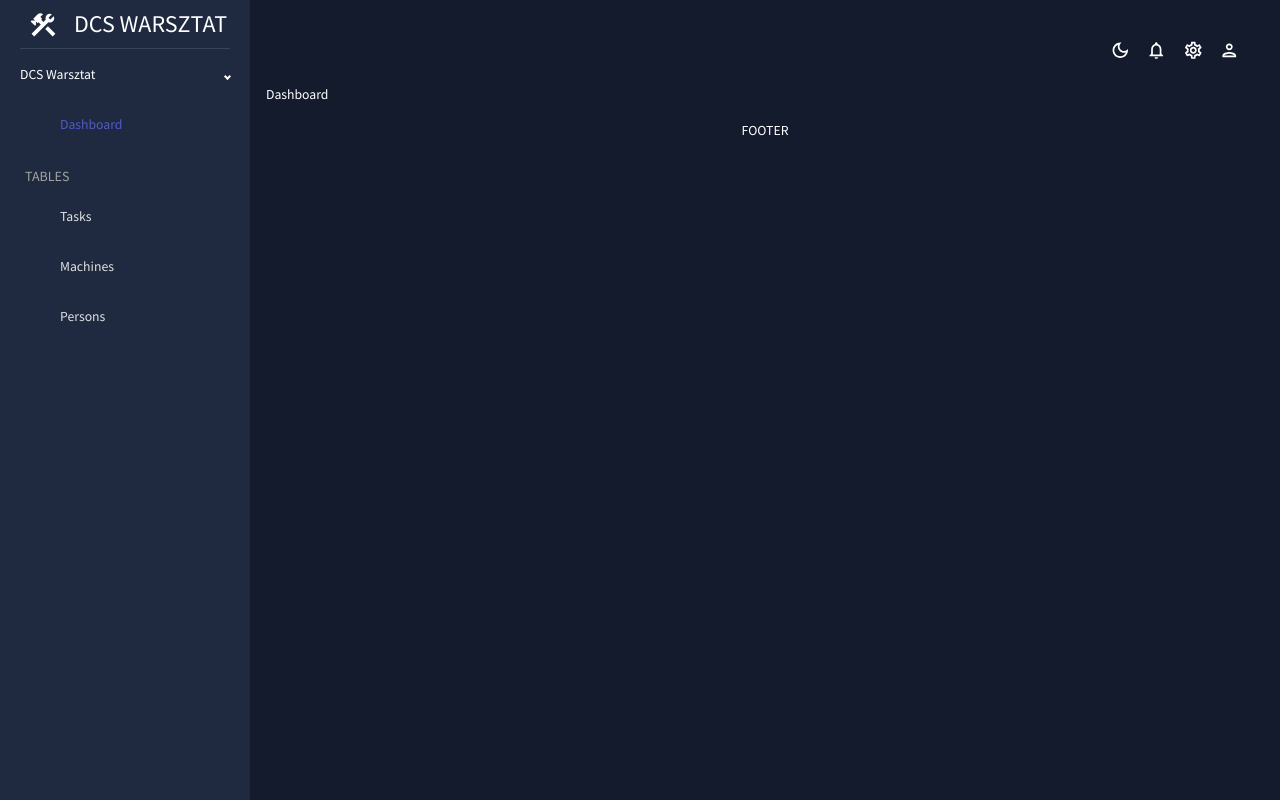
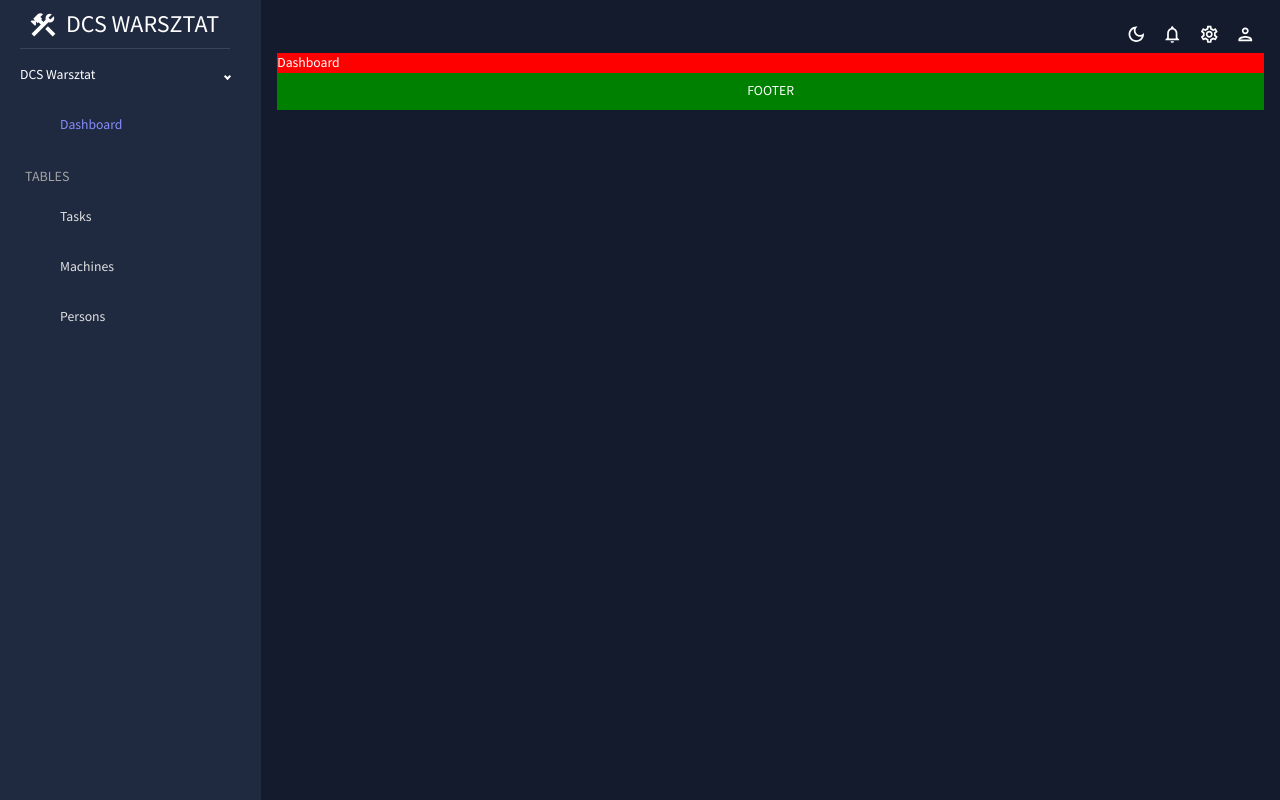
Before and after one commit to MarcinKryszewski/dcs_warszta, a React (Vite) app in the folder front/: page /dcs/admin/dashboard in a window 1280 px wide. Built offline with nearby package versions, Linux system fonts and the light colour scheme.

Commit message:
Pretization

```diff
--- a/front/src/App.jsx
+++ b/front/src/App.jsx
@@ -20,7 +20,10 @@ function App() {
         <div className="app">
           <Routes>
             <Route path="/admin/*" element={<Admin />} />
-            <Route path="*" element={<Navigate to="/admin/dashboard" replace />} />
+            <Route
+              path="*"
+              element={<Navigate to="/admin/dashboard" replace />}
+            />
           </Routes>
         </div>
       </ThemeProvider>
--- a/front/src/features/Dashboard/Dashboard.jsx
+++ b/front/src/features/Dashboard/Dashboard.jsx
@@ -2,8 +2,12 @@ import { Box } from "@mui/material";
 import React from "react";
 
 function Dashboard() {
-  console.log("Dashboard")
-  return <Box height={"100%"}>Dashboard</Box>;
+  console.log("Dashboard");
+  return (
+    <Box height={"100%"} bgcolor={"red"}>
+      Dashboard
+    </Box>
+  );
 }
 
 export default Dashboard;
--- /dev/null
+++ b/front/src/features/Tables/Machines.jsx
@@ -0,0 +1,8 @@
+import React from "react";
+
+function Machines() {
+  console.log("Machines");
+  return <div>Machines</div>;
+}
+
+export default Machines;
--- a/front/src/features/Tables/Tables.jsx
+++ /dev/null
@@ -1,8 +0,0 @@
-import React from "react";
-
-function Tables() {
-  console.log("Tables")
-  return <div>Tables</div>;
-}
-
-export default Tables;
--- a/front/src/features/_features.js
+++ b/front/src/features/_features.js
@@ -1,5 +1,5 @@
 export { default as Dashboard } from "./Dashboard/Dashboard";
 export * from "./Dashboard/Dashboard";
 
-export { default as Tables } from "./Tables/Tables";
-export * from "./Tables/Tables";
+export { default as Machines } from "./Tables/Machines";
+export * from "./Tables/Machines";
--- a/front/src/index.jsx
+++ b/front/src/index.jsx
@@ -8,7 +8,7 @@ ReactDOM.createRoot(document.getElementById("root")).render(
   <React.StrictMode>
     <BrowserRouter basename="/dcs">
       <ProSidebarProvider>
-      <App />
+        <App />
       </ProSidebarProvider>
     </BrowserRouter>
   </React.StrictMode>
--- a/front/src/layouts/Footer.jsx
+++ b/front/src/layouts/Footer.jsx
@@ -2,12 +2,18 @@ import { Box } from "@mui/material";
 import React from "react";
 
 function Footer() {
-  console.log("Footer")
+  console.log("Footer");
   return (
-    <Box display="flex" p={2} width={"100%"} justifyContent={"center"}>
+    <Box
+      display="flex"
+      p={1}
+      width={"100%"}
+      justifyContent={"center"}
+      bgcolor={"green"}
+    >
       FOOTER
     </Box>
-  )
+  );
 }
 
 export default Footer;
--- a/front/src/layouts/Navbar.jsx
+++ b/front/src/layouts/Navbar.jsx
@@ -1,13 +1,11 @@
 import { Box, IconButton, useTheme } from "@mui/material";
 import { useContext } from "react";
 import { ColorModeContext, tokens } from "src/assets/theme";
-import InputBase from "@mui/material/InputBase";
 import LightModeOutlinedIcon from "@mui/icons-material/LightModeOutlined";
 import DarkModeOutlinedIcon from "@mui/icons-material/DarkModeOutlined";
 import NotificationsOutlinedIcon from "@mui/icons-material/NotificationsOutlined";
 import SettingsOutlinedIcon from "@mui/icons-material/SettingsOutlined";
 import PersonOutlinedIcon from "@mui/icons-material/PersonOutlined";
-import SearchIcon from "@mui/icons-material/Search";
 
 const Navbar = () => {
   const theme = useTheme();
@@ -15,7 +13,7 @@ const Navbar = () => {
   const colorMode = useContext(ColorModeContext);
 
   return (
-    <Box display="flex" justifyContent="flex-end" p={2} width={"100%"}>
+    <Box display="flex" justifyContent="flex-end" p={0} width={"100%"}>
       <Box display="flex">
         <IconButton onClick={colorMode.toggleColorMode}>
           {theme.palette.mode === "dark" ? (
--- a/front/src/layouts/Sidebar.jsx
+++ b/front/src/layouts/Sidebar.jsx
@@ -1,9 +1,18 @@
 import { useState } from "react";
-import { Sidebar as ProSidebar, Menu, MenuItem, SubMenu } from 'react-pro-sidebar';
+import {
+  Sidebar as ProSidebar,
+  Menu,
+  MenuItem,
+  SubMenu,
+} from "react-pro-sidebar";
 import { Box, Typography, useTheme, Divider } from "@mui/material";
-import { Link } from "react-router-dom";
+import { Link, useLocation } from "react-router-dom";
 import { tokens } from "src/assets/theme";
-import ConstructionIcon from '@mui/icons-material/Construction';
+import ConstructionIcon from "@mui/icons-material/Construction";
+
+function capitalizeFirstLetter(string) {
+  return string[0].toUpperCase() + string.slice(1);
+}
 
 function Sidebar() {
   console.log("SIDEBAR");
@@ -11,7 +20,9 @@ function Sidebar() {
   const theme = useTheme();
   const colors = tokens(theme.palette.mode);
   const [isCollapsed, setIsCollapsed] = useState(false);
-  const [selected, setSelected] = useState("Dashboard");
+  const [selected, setSelected] = useState(
+    capitalizeFirstLetter(useLocation().pathname.split("/").pop())
+  );
 
   const Item = ({ title, to, icon, selected, setSelected }) => {
     const theme = useTheme();
@@ -25,7 +36,8 @@ function Sidebar() {
         }}
         onClick={() => setSelected(title)}
         icon={icon}
-        component={<Link to={to} />} >
+        component={<Link to={to} />}
+      >
         <Typography>{title}</Typography>
       </MenuItem>
     );
@@ -34,31 +46,40 @@ function Sidebar() {
   return (
     <Box
       sx={{
-      display: 'flex',
-      height: '100%',
-      background: (colors.primary[400]),
+        display: "flex",
+        height: "100%",
+        background: colors.primary[400],
       }}
-      width="270">
-    <ProSidebar backgroundColor="transparent"
+      width="270px"
+    >
+      <ProSidebar
+        backgroundColor="transparent"
         rootStyles={{
           border: 0,
           backgroundColor: "transparent",
-      }}>
-
-      <Menu menuItemStyles={{
+        }}
+      >
+        <Menu
+          menuItemStyles={{
             button: {
               backgroundColor: "transparent",
-            '&:hover': {
+              "&:hover": {
                 backgroundColor: "transparent",
               },
-            '&:active': {
+              "&:active": {
                 backgroundColor: "transparent",
-            }
               },
-
-        }}>
+            },
+          }}
+        >
           <MenuItem component={<Link to="/admin/dashboard" />}>
-          <Box display={"flex"} p={0} m={1} gap={2} textTransform={"uppercase"} >
+            <Box
+              display={"flex"}
+              p={0}
+              m={1}
+              gap={1}
+              textTransform={"uppercase"}
+            >
               <ConstructionIcon fontSize="large" />
               <Typography variant="h3">dcs warsztat</Typography>
             </Box>
@@ -66,26 +87,26 @@ function Sidebar() {
           </MenuItem>
         </Menu>
 
-
-      <Menu menuItemStyles={{
+        <Menu
+          menuItemStyles={{
             button: {
               backgroundColor: "transparent",
-            '&:hover': {
-              color: (colors.blueAccent[400]),
+              "&:hover": {
+                color: colors.blueAccent[600],
                 backgroundColor: "transparent",
               },
-            '&.ps-active': {
-              color: (colors.blueAccent[600]),
+              "&.ps-active": {
+                color: colors.blueAccent[400],
                 backgroundColor: "transparent",
               },
             },
             subMenuContent: {
-          backgroundColor: "transparent"
+              backgroundColor: "transparent",
             },
           }}
-
-        transitionDuration={1} >
-        <SubMenu label="DCS Warsztat" defaultOpen >
+          transitionDuration={1}
+        >
+          <SubMenu label="DCS Warsztat" defaultOpen>
             <Item
               title="Dashboard"
               to="/admin/dashboard"
@@ -93,11 +114,17 @@ function Sidebar() {
               selected={selected}
               setSelected={setSelected}
             />
-          <Typography variant="h6" color={colors.grey[300]} sx={{ m: "15px 0 5px 25px" }}>TABLES</Typography>
+            <Typography
+              variant="h6"
+              color={colors.grey[300]}
+              sx={{ m: "15px 0 5px 25px" }}
+            >
+              TABLES
+            </Typography>
 
             <Item
               title="Tasks"
-              to="/admin/tables"
+              to="/admin/tables/tasks"
               //icon={<HomeOutlinedIcon />}
               selected={selected}
               setSelected={setSelected}
@@ -105,7 +132,7 @@ function Sidebar() {
 
             <Item
               title="Machines"
-              to="/admin/tables"
+              to="/admin/tables/machines"
               //icon={<HomeOutlinedIcon />}
               selected={selected}
               setSelected={setSelected}
@@ -113,18 +140,16 @@ function Sidebar() {
 
             <Item
               title="Persons"
-              to="/admin/tables"
+              to="/admin/tables/persons"
               //icon={<HomeOutlinedIcon />}
               selected={selected}
               setSelected={setSelected}
             />
-
           </SubMenu>
         </Menu>
       </ProSidebar>
     </Box>
   );
-
 }
 
 export default Sidebar;
--- a/front/src/pages/Admin.jsx
+++ b/front/src/pages/Admin.jsx
@@ -1,17 +1,24 @@
 import React from "react";
 import { PageContainer, Sidebar } from "../layouts/_layouts";
-import { Dashboard, Tables } from "../features/_features";
+import { Dashboard, Machines } from "../features/_features";
 import { Navigate, Route, Routes } from "react-router-dom";
 import { Box } from "@mui/material";
 
 function Admin() {
   return (
-    <Box sx={{display: "flex", height: "100%", width: "100%", position: "absolute"}}>
+    <Box
+      sx={{
+        display: "flex",
+        height: "100%",
+        width: "100%",
+        position: "absolute",
+      }}
+    >
       <Sidebar />
       <PageContainer>
         <Routes>
           <Route path="/dashboard" element={<Dashboard />} />
-          <Route path="/tables" element={<Tables />} />
+          <Route path="/tables/machines" element={<Machines />} />
           <Route path="/*" element={<Navigate to="/dashboard" replace />} />
         </Routes>
       </PageContainer>
```
Also changed, not shown: front/src/layouts/PageContainer.jsx (+6 -6 lines). Lines whose indentation alone changed are shown as unchanged.
